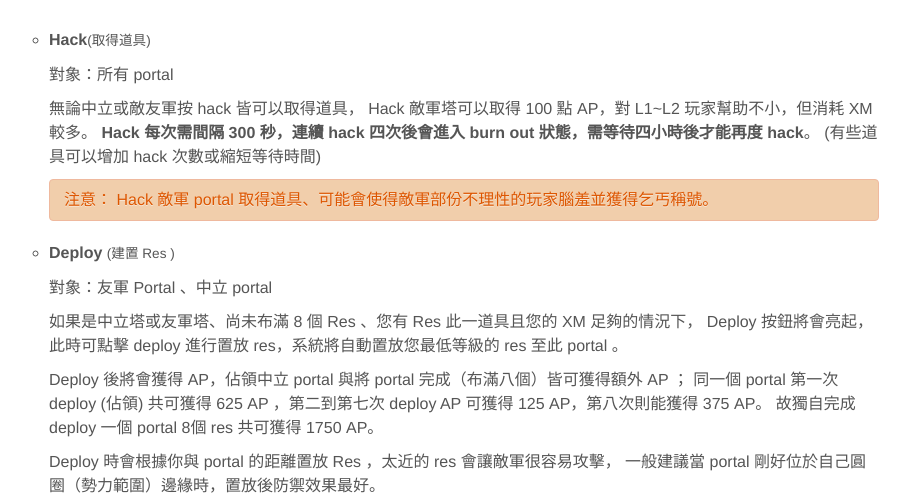
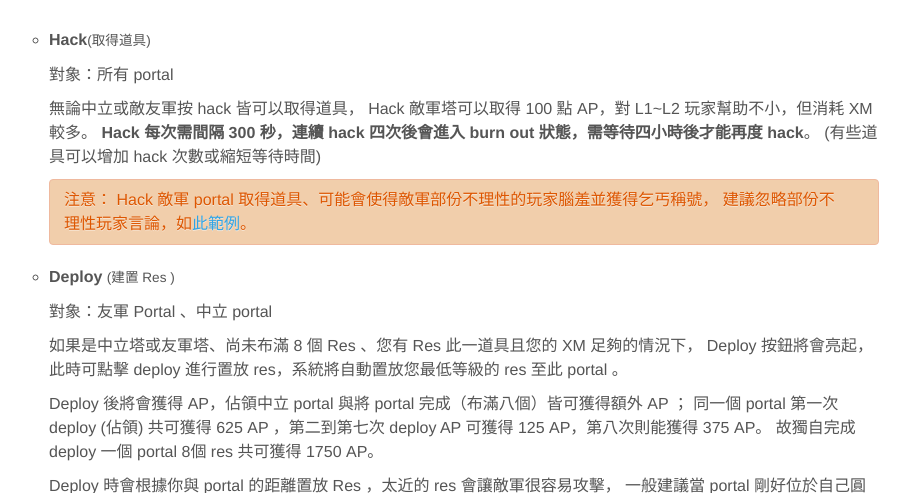
Before and after one commit to tony1223/ingress-tw, a CodeIgniter app: page /guide/game-control in a window 1280 px wide. Shown: the part 2031-2524 px from the top of the page, without its empty margins (346-1256 px from the left). Run offline with CodeIgniter, Linux system fonts and the light colour scheme; some libraries are stand-ins or nearby versions.

Commit message:
Update game_control.php

```diff
--- a/application/views/guide/game_control.php
+++ b/application/views/guide/game_control.php
@@ -1,4 +1,3 @@
-
 <div class="container">
 
   <div class="row">
@@ -39,7 +38,8 @@
 										<b>Hack 每次需間隔 300 秒，連續 hack 四次後會進入 burn out 狀態，需等待四小時後才能再度 hack</b>。
 										(有些道具可以增加 hack 次數或縮短等待時間)</p>
 									<div class="alert alert-warning">
-										注意： Hack 敵軍 portal 取得道具、可能會使得敵軍部份不理性的玩家腦羞並獲得乞丐稱號。</div>
+										注意： Hack 敵軍 portal 取得道具、可能會使得敵軍部份不理性的玩家腦羞並獲得乞丐稱號，
+										建議忽略部份不理性玩家言論，如<a href="http://i.imgur.com/dAyzWgp.jpg" target="_blank">此範例</a>。</div>
 								</li>
 								<li>
 									<p><b> Deploy </b> <small>(建置 Res )</small></p>
```
